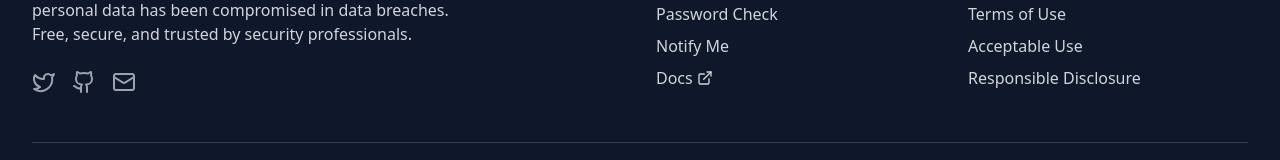
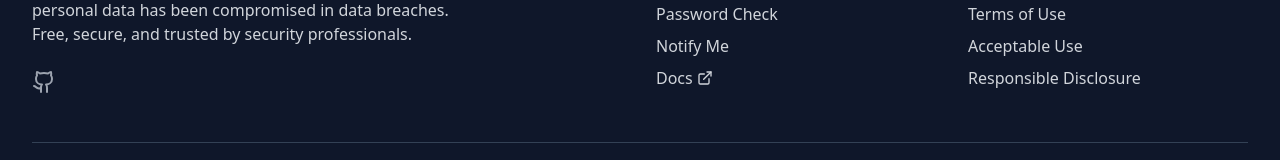
Before and after one commit to Virus2hell/MyLeakWatch, a React (Vite) app in the folder my-app/: page / in a window 1280 px wide. Shown: the part 3249-3409 px from the top of the page. Built offline with nearby package versions, Linux system fonts and the light colour scheme.

Commit message:
updated-Footer.tsx

```diff
--- a/my-app/package.json
+++ b/my-app/package.json
@@ -12,7 +12,9 @@
   "dependencies": {
     "lucide-react": "^0.344.0",
     "react": "^18.3.1",
-    "react-dom": "^18.3.1"
+    "react-dom": "^18.3.1",
+    "react-icon": "^1.0.0",
+    "react-icons": "^5.5.0"
   },
   "devDependencies": {
     "@eslint/js": "^9.9.1",
--- a/my-app/src/components/Footer.tsx
+++ b/my-app/src/components/Footer.tsx
@@ -1,5 +1,5 @@
 import React from 'react';
-import { Github, Twitter, Mail, ExternalLink } from 'lucide-react';
+import { Github, ExternalLink } from 'lucide-react';
 
 const Footer = () => {
   return (
@@ -16,14 +16,8 @@ const Footer = () => {
               compromised in data breaches. Free, secure, and trusted by security professionals.
             </p>
             <div className="flex space-x-4">
-              <a href="#" className="text-gray-400 hover:text-white transition-colors">
-                <Twitter className="h-6 w-6" />
-              </a>
-              <a href="#" className="text-gray-400 hover:text-white transition-colors">
+              <a href="https://github.com/Virus2hell/MyLeakWatch" className="text-gray-400 hover:text-white transition-colors">
                 <Github className="h-6 w-6" />
-              </a>
-              <a href="#" className="text-gray-400 hover:text-white transition-colors">
-                <Mail className="h-6 w-6" />
               </a>
             </div>
           </div>
```
Also changed, not shown: 1 other file (tests, documents, lock files or other folders).
